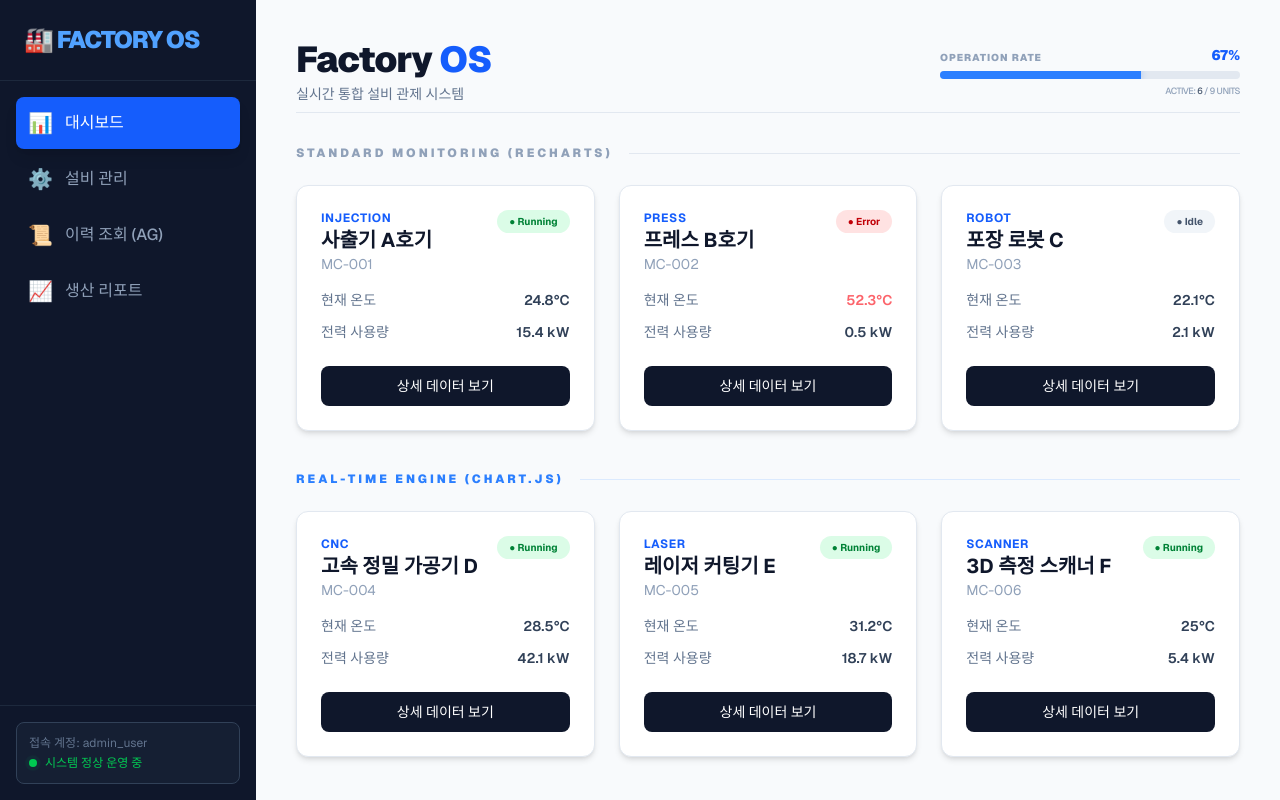
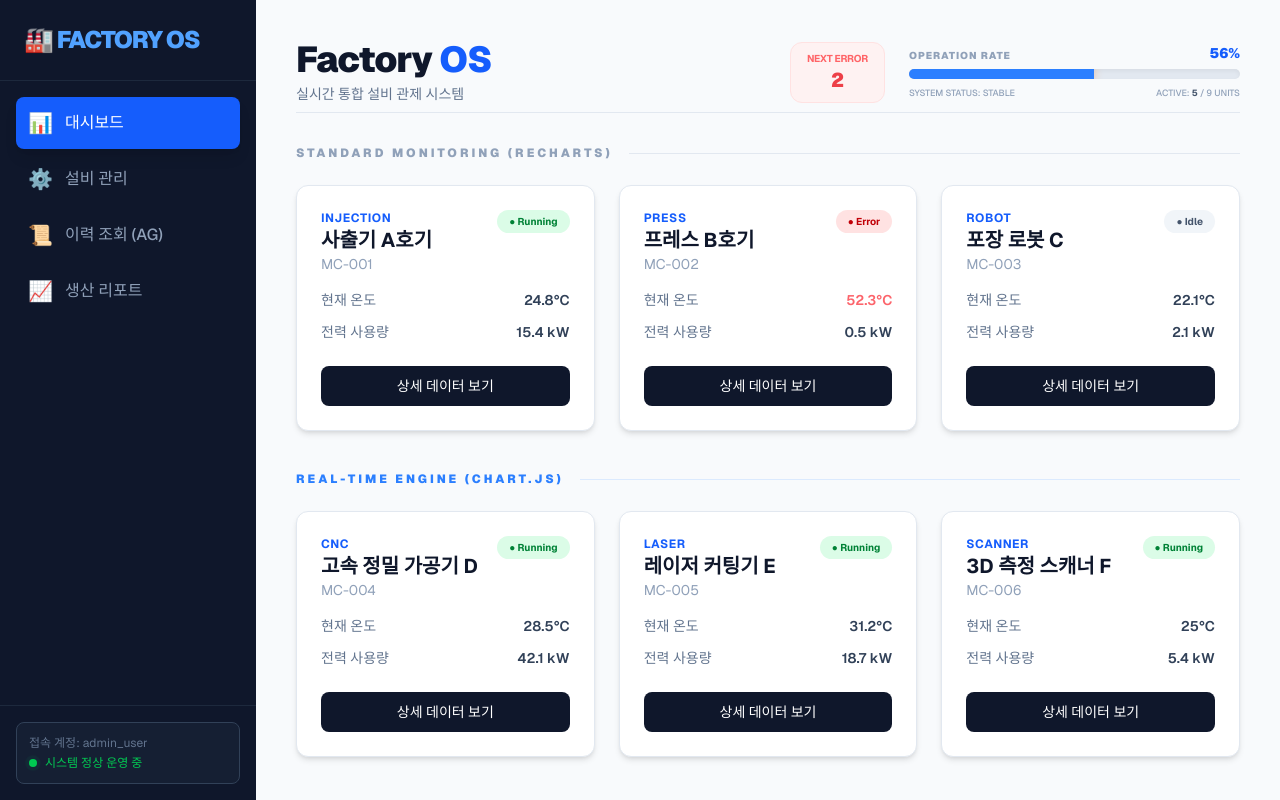
Before and after one commit to yjKIM0209/mes-dashboard-eu, a Next.js app: page / in a window 1280 px wide. Built offline with nearby package versions, Linux system fonts and the light colour scheme.

Commit message:
클릭 스크롤 기능 추가

```diff
--- a/src/components/DashboardSection.tsx
+++ b/src/components/DashboardSection.tsx
@@ -5,11 +5,18 @@ interface DashboardSectionProps {
   children: React.ReactNode;
 }
 
-export default function DashboardSection({ title, colorClass, lineClass, children }: DashboardSectionProps) {
+export default function DashboardSection({
+  title,
+  colorClass,
+  lineClass,
+  children,
+}: DashboardSectionProps) {
   return (
     <section className="space-y-6">
       <div className="flex items-center gap-4">
-        <h2 className={`text-xs font-black uppercase tracking-[0.25em] ${colorClass}`}>
+        <h2
+          className={`text-xs font-black uppercase tracking-[0.25em] ${colorClass}`}
+        >
           {title}
         </h2>
         <div className={`h-[1px] flex-1 ${lineClass}`}></div>
--- a/src/components/EquipmentCard.tsx
+++ b/src/components/EquipmentCard.tsx
@@ -9,14 +9,19 @@ export default function EquipmentCard({ equipment }: EquipmentCardProps) {
   const isHighTemp = equipment.temperature > 40;
 
   return (
-    <div className="bg-white p-6 rounded-xl shadow-md border border-slate-200 hover:shadow-lg transition-all flex flex-col justify-between">
+    <div
+      id={equipment.id}
+      className="bg-white p-6 rounded-xl shadow-md border border-slate-200 hover:shadow-lg transition-all flex flex-col justify-between"
+    >
       <div>
         <div className="flex justify-between items-start mb-4">
           <div>
             <p className="text-xs font-bold text-blue-600 uppercase tracking-wider">
               {equipment.type}
             </p>
-            <h2 className="text-xl font-bold text-slate-900">{equipment.name}</h2>
+            <h2 className="text-xl font-bold text-slate-900">
+              {equipment.name}
+            </h2>
             <p className="text-sm text-slate-400 font-mono">{equipment.id}</p>
           </div>
           <span
@@ -24,8 +29,8 @@ export default function EquipmentCard({ equipment }: EquipmentCardProps) {
               equipment.status === "Running"
                 ? "bg-green-100 text-green-700"
                 : equipment.status === "Error"
-                ? "bg-red-100 text-red-700"
-                : "bg-slate-100 text-slate-600"
+                  ? "bg-red-100 text-red-700"
+                  : "bg-slate-100 text-slate-600"
             }`}
           >
             ● {equipment.status}
@@ -35,13 +40,17 @@ export default function EquipmentCard({ equipment }: EquipmentCardProps) {
         <div className="space-y-3">
           <div className="flex justify-between text-sm">
             <span className="text-slate-500">현재 온도</span>
-            <span className={`font-semibold ${isHighTemp ? "text-red-500 animate-pulse" : "text-slate-700"}`}>
+            <span
+              className={`font-semibold ${isHighTemp ? "text-red-500 animate-pulse" : "text-slate-700"}`}
+            >
               {equipment.temperature}°C
             </span>
           </div>
           <div className="flex justify-between text-sm">
             <span className="text-slate-500">전력 사용량</span>
-            <span className="font-semibold text-slate-700">{equipment.powerUsage} kW</span>
+            <span className="font-semibold text-slate-700">
+              {equipment.powerUsage} kW
+            </span>
           </div>
         </div>
       </div>
--- a/src/components/OperationRate.tsx
+++ b/src/components/OperationRate.tsx
@@ -1,14 +1,46 @@
 "use client";
 
+import { useState } from "react";
 import { mockEquipments } from "@/lib/mockData";
 
 export default function OperationRate() {
+  const [errorIndex, setErrorIndex] = useState(0);
   const total = mockEquipments.length;
   const running = mockEquipments.filter((e) => e.status === "Running").length;
+
+  const errorEquipments = mockEquipments.filter((e) => e.status === "Error");
+  const errorCount = errorEquipments.length;
   const rate = Math.round((running / total) * 100);
 
+  const scrollToError = () => {
+    if (errorCount > 0) {
+      const targetError = errorEquipments[errorIndex % errorCount];
+      const element = document.getElementById(targetError.id);
+      if (element) {
+        element.scrollIntoView({ behavior: "smooth", block: "center" });
+        setErrorIndex((prev) => (prev + 1) % errorCount);
+      }
+    }
+  };
+
   return (
-    <div className="flex flex-col gap-1.5 w-full max-w-[300px]">
+    <div className="flex items-center gap-6 w-full max-w-[450px]">
+      <div
+        onClick={scrollToError}
+        className={`flex flex-col items-center justify-center bg-red-50 border border-red-100 px-4 py-2 rounded-xl min-w-[80px]
+          ${errorCount > 0 ? "cursor-pointer hover:bg-red-100 transition-colors" : ""}`}
+      >
+        <span className="text-[10px] font-bold text-red-400 uppercase tracking-tight">
+          {errorCount > 1 ? "Next Error" : "Errors"}
+        </span>
+        <span
+          className={`text-xl font-black ${errorCount > 0 ? "text-red-600 animate-pulse" : "text-slate-300"}`}
+        >
+          {errorCount}
+        </span>
+      </div>
+
+      <div className="flex flex-col gap-1.5 flex-1">
         <div className="flex justify-between items-end">
           <span className="text-[10px] font-black text-slate-400 uppercase tracking-widest">
             Operation Rate
@@ -18,16 +50,27 @@ export default function OperationRate() {
           </span>
         </div>
 
-      <div className="w-full h-2 bg-slate-200 rounded-full overflow-hidden">
+        <div className="w-full h-2.5 bg-slate-200 rounded-full overflow-hidden shadow-inner">
           <div
-          className="h-full bg-blue-500 transition-all duration-1000 ease-out shadow-[0_0_8px_rgba(59,130,246,0.4)]"
+            className={`h-full transition-all duration-1000 ease-out ${
+              errorCount > 0
+                ? "bg-blue-500 shadow-[0_0_8px_rgba(249,115,22,0.4)]"
+                : "bg-blue-500 shadow-[0_0_8px_rgba(59,130,246,0.4)]"
+            }`}
             style={{ width: `${rate}%` }}
           />
         </div>
 
-      <p className="text-[9px] text-right text-slate-400 font-medium tracking-tighter">
-        ACTIVE: <span className="text-slate-600">{running}</span> / {total} UNITS
+        <div className="flex justify-between items-center mt-0.5">
+          <p className="text-[9px] text-slate-400 font-medium uppercase">
+            System Status: Stable
           </p>
+          <p className="text-[9px] text-slate-400 font-medium">
+            ACTIVE: <span className="text-slate-600 font-bold">{running}</span>{" "}
+            / {total} UNITS
+          </p>
+        </div>
+      </div>
     </div>
   );
 }
--- a/src/lib/mockData.ts
+++ b/src/lib/mockData.ts
@@ -87,7 +87,7 @@ export const mockEquipments: Equipment[] = [
     id: 'MC-008',
     name: '열처리 진공 노 H',
     type: 'Vacuum Furnace',
-    status: 'Running',
+    status: 'Error',
     temperature: 29.1,
     humidity: 12,
     powerUsage: 120.5,
```
Lines whose indentation alone changed are shown as unchanged.
